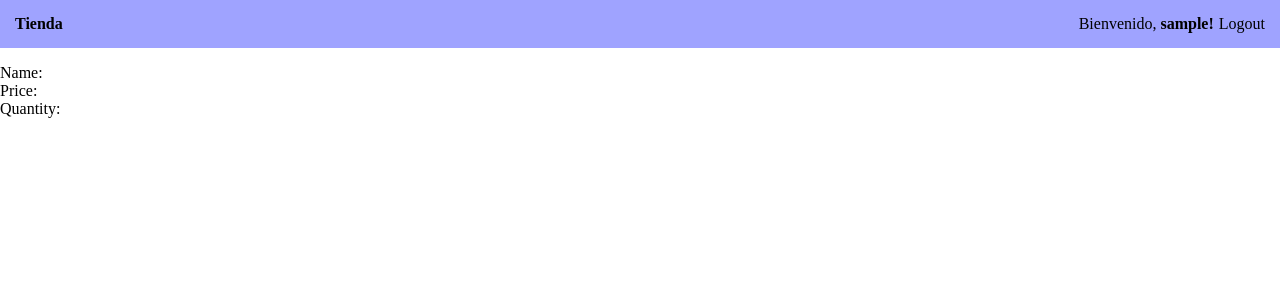
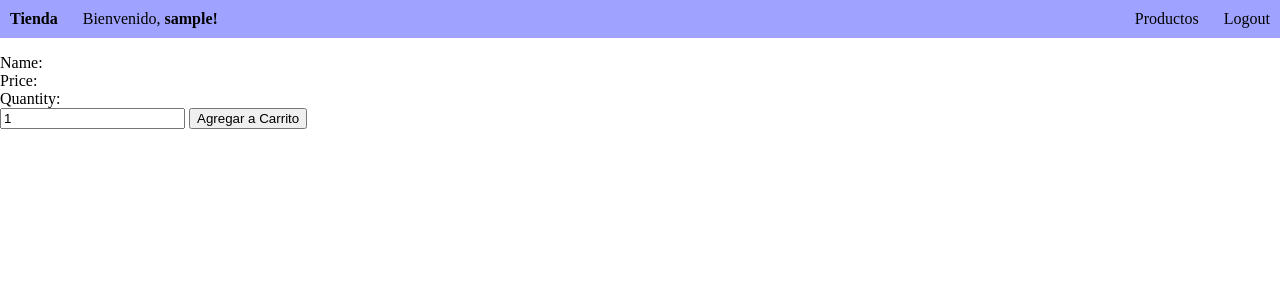
Before and after one commit to tomasCfarias/TP_BACKEND_FRONTEND_IFTS, a PHP site: page /product.php?id=1 in a window 1280 px wide. Shown: the top 300 px of the page. Run offline with PHP 8.4, Linux system fonts and the light colour scheme; the visitor is signed in with stand-in values (Sample User, id 1); data that the repository does not hold is empty.

Commit message:
comienzo de carrito compra

```diff
--- /dev/null
+++ b/acarrito.js
@@ -0,0 +1,17 @@
+const add = document.getElementById("add-btn")
+
+add.addEventListener("click", (e) => {
+    e.preventDefault()
+
+
+    const form = Array.from(document.forms["carrito"])
+    const formData = new FormData()
+    formData.append("id",form[1].value)
+    formData.append("quantity",form[0].value)
+    formData.append("name",form[2].value)
+
+    fetch("./api/acarrito.php", {
+        method : "post",
+        body : formData,
+    })
+})
--- /dev/null
+++ b/api/acarrito.php
@@ -0,0 +1,6 @@
+<?php
+    session_start();
+    $product = $_POST["name"];
+    $cart_item = [$product];
+    $_SESSION["cart_list"] = array_merge($_SESSION["cart_list"],$cart_item);
+?>
--- a/api/navbartienda.php
+++ b/api/navbartienda.php
@@ -9,9 +9,27 @@
                     echo("</div>");
                 }
                 else{
+                echo("<div class='navbar-item'>");
                 echo("<a href='articulos.php'><b>Tienda</b></a>");
-                echo("<div class='navbar-right'>");
                 echo("<p>Bienvenido, <b>" . $_SESSION['login_user_tienda']. "!</b></p>");
+                echo("</div>");
+                echo("<div class='navbar-item'>");
+                ?>
+                <li class = "productos">Productos
+                    <ul class="dropdown-menu products">
+                        <?php
+                        if(empty($_SESSION["cart_list"])) {
+                          echo("<li>Vacio</li>");
+                        }
+                        else {
+                         foreach($_SESSION["cart_list"] as $k => $v) {
+                          echo("<li>$v</li>");
+                         }
+                        }
+                        ?>
+                    </ul>
+                </li>
+                <?php
                 echo("<a href='api/signouttienda.php'>Logout</a>");
                 echo("</div>");
                 }
--- a/api/tiendalogin.php
+++ b/api/tiendalogin.php
@@ -20,7 +20,7 @@
             if (password_verify($mypassword,$row[1])) {
                 $_SESSION["login_user_tienda"] = $myusername;
                 $_SESSION["userid_tienda"] = $row[0];
-
+                $_SESSION["cart_list"] = [];
                 header("location: ../articulos.php");
             }
             else {
--- a/articulos.php
+++ b/articulos.php
@@ -22,7 +22,7 @@
     <?php
         include("api/navbartienda.php")
     ?>
-    <section class="products">
+    <section class="products-list">
         <?php
 
             if ($result->num_rows > 0) {
--- a/css/navbartienda.css
+++ b/css/navbartienda.css
@@ -8,17 +8,50 @@ a {
 }
 .navbar{
     background-color: rgb(159, 163, 255);
-    padding: 15px;
     margin-bottom: 1rem;
     display: flex;
     justify-content: space-between;
     gap: 5px;
 }
-.navbar-left {
+.navbar-item {
     display: flex;
     gap: 5px;
 }
-.navbar-right {
-    display: flex;
-    gap: 5px;
+
+.navbar-item>* {
+    padding: 10px;
 }
+
+
+.dropdown-menu {
+    background-color: rgb(255, 255, 255);
+    width: fit-content;
+    text-align: center;
+    margin-top: 10px;
+    box-shadow: 2px 2px 23px -13px rgba(0,0,0,0.75);
+}
+
+.dropdown-menu>li:hover {
+    background-color: rgb(245, 245, 245);
+}
+
+ul,li{
+    list-style: none;
+    padding: 0;
+}
+
+.products {
+    position: absolute;
+    display: none;
+}
+
+.products>li, .users>li {
+    padding: 5px;
+}
+
+.productos:hover {
+    cursor: pointer;
+}
+.productos:hover .products {
+    display : block
+}
--- a/css/products.css
+++ b/css/products.css
@@ -7,7 +7,7 @@ a {
     padding: 0;
 }
 
-.products {
+.products-list {
     display: grid;
     grid-gap: 10px;
     grid-template-columns: repeat(4, 1fr);
--- a/product.php
+++ b/product.php
@@ -6,8 +6,6 @@ session_start();
 $query = "SELECT * FROM productos WHERE  Id = '$id' ";
 
 $req =  mysqli_query($conn,$query);
-
-
 
 ?>
 
@@ -26,13 +24,19 @@ $req =  mysqli_query($conn,$query);
         ?>
     </header>
     <body>
-        <div>
-            <?php
+        <?php
             $res = $req->fetch_array();
+            echo("<div>");
             echo "<p> Name: " . $res["Name"] . " "."</p>";
             echo "<p> Price: " . $res["price"] ." ". "</p>";
             echo "<p> Quantity: " . $res["quantity"] . " "."</p>";
         ?>
-    </div>
+        <form id="carrito">
+            <input type="number" name="quantity" value="1" min="1" max="<?=$res['quantity']?>" placeholder="Quantity" required>
+            <input type="hidden" name="id" value="<?=$res['Id']?>">
+            <input type="hidden" name="product_name" value="<?=$res['Name']?>">
+            <button id="add-btn">Agregar a Carrito</button>
+        </form>
 </body>
 </html>
+<script src="acarrito.js"></script>
```
